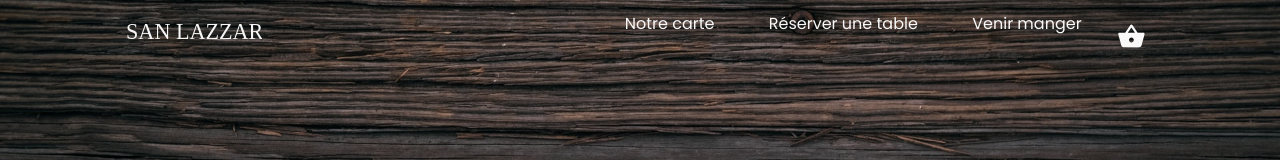
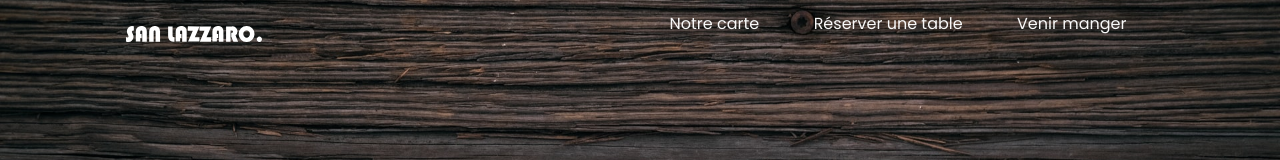
Before and after one commit to JW-Rami/SanLazzaro-Pizzeria-React-Website, a React (Create React App) app: page / in a window 1280 px wide. Shown: the top 160 px of the page. Built offline with nearby package versions, Linux system fonts and the light colour scheme.

Commit message:
Change the logos for svg

```diff
--- a/src/components/Header/Header.js
+++ b/src/components/Header/Header.js
@@ -3,8 +3,8 @@ import "./Header.css";
 import { IconButton } from "@material-ui/core";
 import ShoppingBasketIcon from "@material-ui/icons/ShoppingBasket";
 import MenuIcon from "@material-ui/icons/Menu";
-import Logo from "../../assets/images/SanLazzaroBlack.svg";
-import WhiteLogo from "../../assets/images/SanLazzaroWhite.svg";
+import Logo from "../../assets/images/SanLazzaroBlack1.svg";
+import WhiteLogo from "../../assets/images/SanLazzaroWhite1.svg";
 import CloseIcon from "@material-ui/icons/Close";
 import { HashLink as Link } from "react-router-hash-link";
 
@@ -68,9 +68,9 @@ function Header() {
                             </a>
                         </div>
                         <div>
-                            <IconButton className="header__main-btn">
+                            {/* <IconButton className="header__main-btn">
                                 <ShoppingBasketIcon className="header__icon" />
-                            </IconButton>
+                            </IconButton> */}
                             <IconButton
                                 className="header__main-btn header__menu-btn"
                                 onClick={sideMenuHandler}
```
Also changed, not shown: src/assets/images/SanLazzaroBlack1.svg (added), src/assets/images/SanLazzaroWhite1.svg (added).
